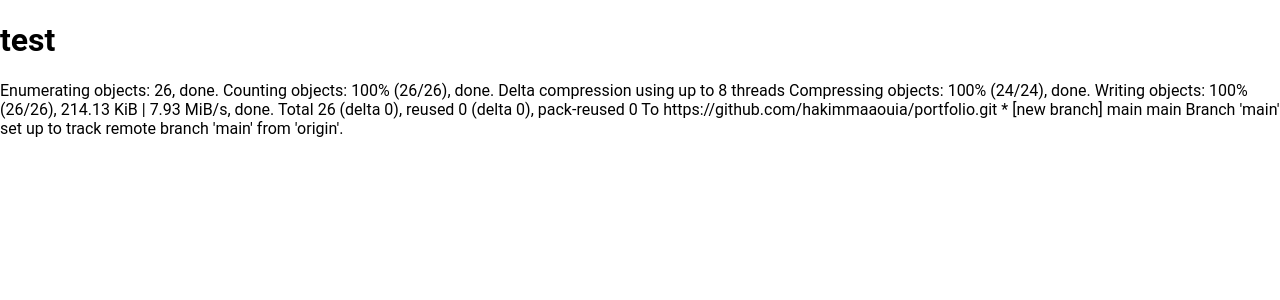
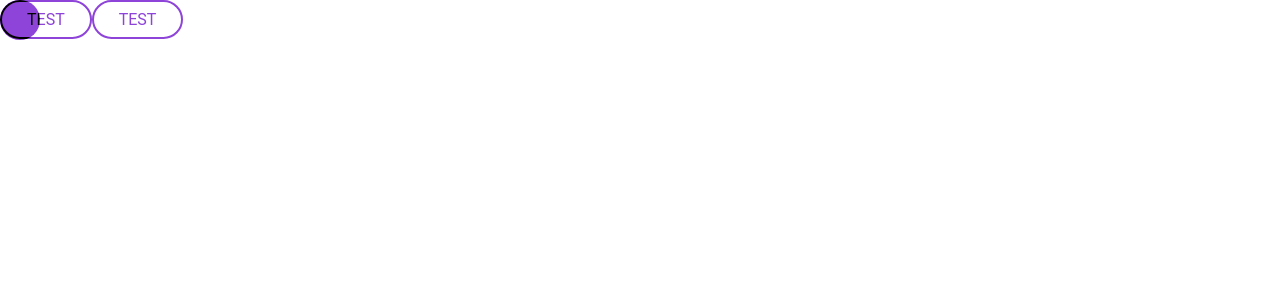
Before and after one commit to hakimmaaouia/portfolio, a React (Create React App) app: page / in a window 1280 px wide. Shown: the top 300 px of the page. Built offline with nearby package versions, Linux system fonts and the light colour scheme.

Commit message:
add custom cursor

```diff
--- a/src/App.tsx
+++ b/src/App.tsx
@@ -1,20 +1,14 @@
-import React from 'react';
-
-import './App.css';
-
+import React from "react";
+import "./App.css";
+import Bottom from "./Component/Bottom/Bottom";
+import Cursor from "./Cursor/Cursor"
 function App() {
   return (
     <div className="App">
-  <h1>test</h1>
-  <p>Enumerating objects: 26, done.
-Counting objects: 100% (26/26), done.
-Delta compression using up to 8 threads
-Compressing objects: 100% (24/24), done.
-Writing objects: 100% (26/26), 214.13 KiB | 7.93 MiB/s, done.
-Total 26 (delta 0), reused 0 (delta 0), pack-reused 0
-To https://github.com/hakimmaaouia/portfolio.git
- * [new branch]      main main
-Branch 'main' set up to track remote branch 'main' from 'origin'.</p>
+      <Cursor>
+      <Bottom>TEST</Bottom>
+      <Bottom>TEST</Bottom>
+    </Cursor>
     </div>
   );
 }
--- /dev/null
+++ b/src/Component/Bottom/Bottom.css
@@ -0,0 +1,18 @@
+.btn {
+  display: inline-block;
+}
+.Bottom_container {
+  display: inline-block;
+  border-radius: 25px;
+  border: 2px solid var(--purple);
+  color: var(--purple);
+  padding: 8px 25px;
+  transition: 0.8s;
+  text-decoration: none;
+  white-space: nowrap;
+  user-select: none;
+}
+.Bottom_container:hover {
+  background: var(--purple);
+  color: var(--white);
+}
--- /dev/null
+++ b/src/Component/Bottom/Bottom.tsx
@@ -0,0 +1,13 @@
+import react from 'react'
+import './Bottom.css'
+
+const Bottom=(props:any)=>{
+    return(
+        <div className="btn">
+        <div className="Bottom_container">
+        {props.children}
+            </div>
+            </div>
+    )
+}
+export default Bottom;
--- /dev/null
+++ b/src/Cursor/Cursor.css
@@ -0,0 +1,13 @@
+.cursor{
+    height: 40px;
+    width: 40px;
+    border-radius: 50%;
+    background: var(--purple);
+    display:block;
+    position: fixed;
+    top: 0px;
+    left: 0px;
+    mix-blend-mode: difference;
+    z-index: 999999999;
+
+}
--- /dev/null
+++ b/src/Cursor/Cursor.tsx
@@ -0,0 +1,40 @@
+import React, { useEffect, useState } from "react";
+import "./Cursor.css"
+
+
+const Cursor=(props:any)=>{
+
+    let spanStyles = {
+        top: "0px",
+       left: "0px"
+      };
+
+
+    const [position, setPosition] = useState<any>({top:"0", left:"0"});
+
+    const onMouseMove = (event:any) => {
+        const { pageX: x, pageY: y } = event;
+        setPosition({top:`${y}px`,left:`${x}px`})
+
+      };
+
+      useEffect(() => {
+        document.addEventListener("mousemove", onMouseMove);
+
+        return () => {
+          document.removeEventListener("mousemove", onMouseMove);
+        };
+      });
+
+
+
+    return(
+        <div
+       >
+            <div className="cursor" style={position} ></div>
+            {props.children}
+            </div>
+    )
+}
+
+export default Cursor
--- a/src/index.css
+++ b/src/index.css
@@ -11,3 +11,13 @@ body {
     url("./Font/Roboto-Thin.ttf") format("truetype");
   font-weight: normal;
 }
+
+
+:root {
+  --purple:#8E43D9;
+  --white:#fff
+}
+
+* {
+  cursor: none;
+}
```
Also changed, not shown: src/Component/Bottom/navbar/Navbar.tsx (added, +8 -0 lines), src/Component/Bottom/navbar/Navbar.css (added), 1 other file (tests, documents, lock files or other folders).
